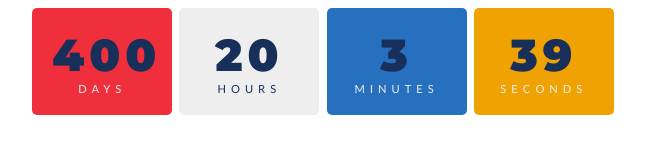
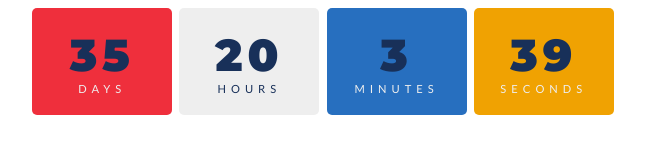
Before and after one commit to HighLord335/programdate, a plain HTML site: page index.html in a window 1280 px wide. Shown: the whole page, without its empty margins (317-962 px from the left). Drawn offline with Linux system fonts and the light colour scheme.

Commit message:
Update index.html

```diff
--- a/index.html
+++ b/index.html
@@ -103,7 +103,7 @@ body{
 </body>
 <script>
     const year = new Date().getFullYear();
-const myDate = new Date('Nov 05, 2023 00:00:00');
+const myDate = new Date('Nov 05, 2022 00:00:00');
 console.log(myDate);
 
 // countdown
```
